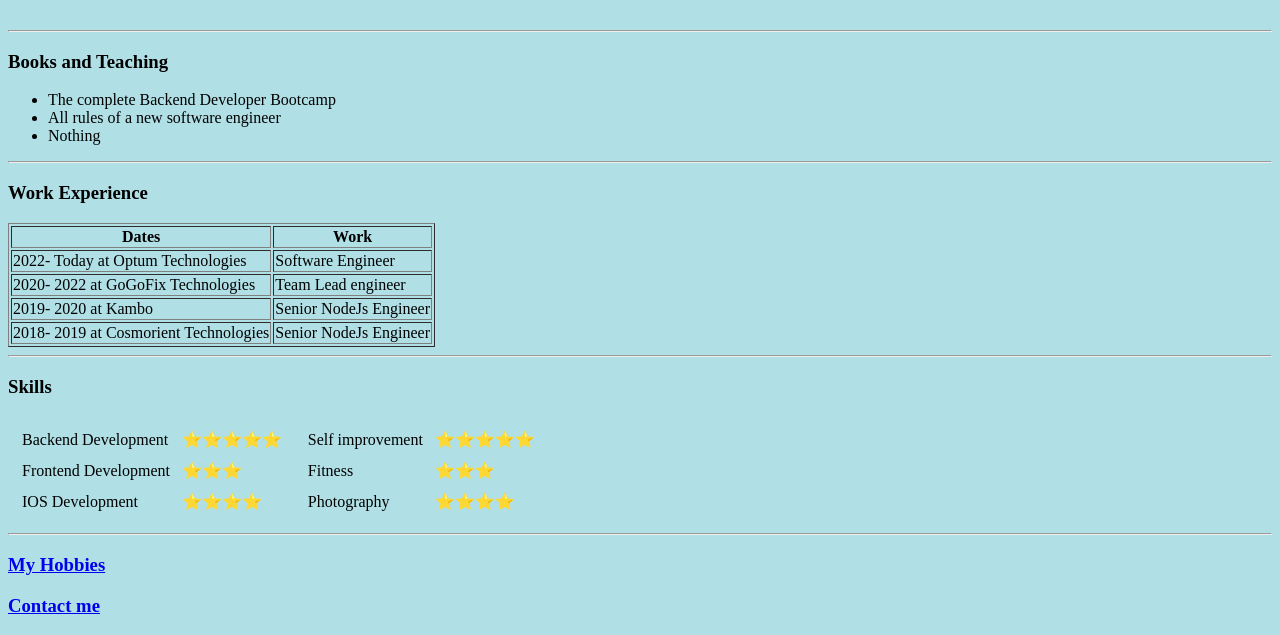
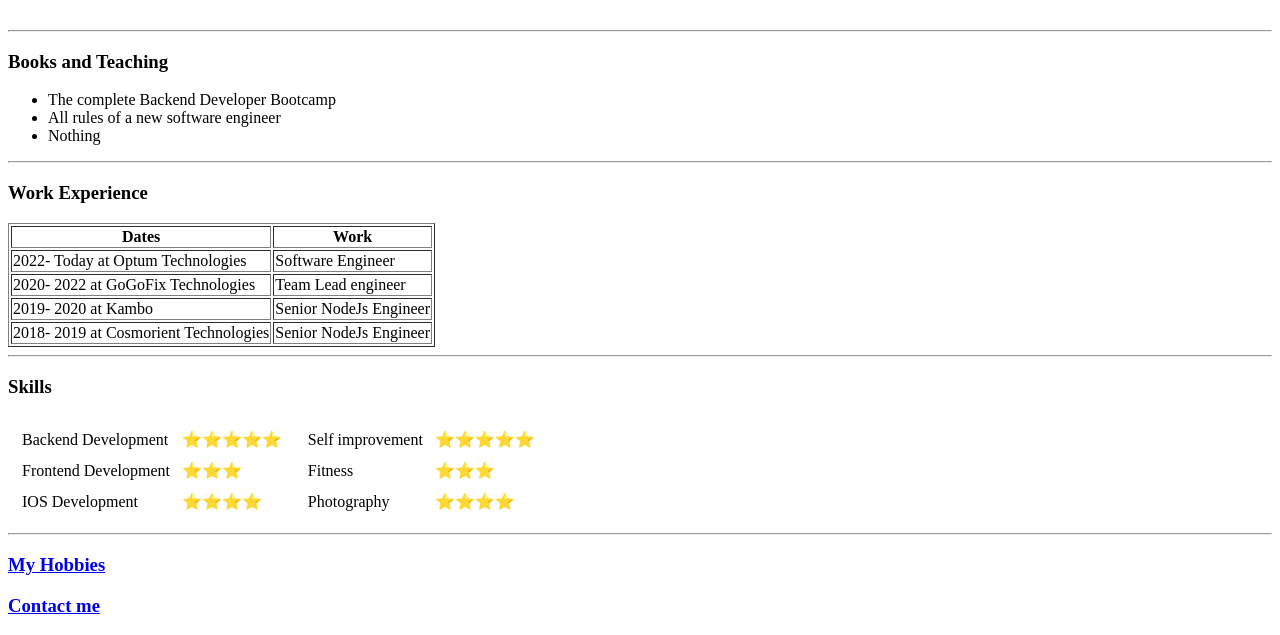
Before and after one commit to ucapistranmtz/cv, a website: page index.html in a window 1280 px wide. Shown: the part 182-817 px from the top of the page. Drawn offline with Linux system fonts and the light colour scheme.

Commit message:
fix color

```diff
--- a/index.html
+++ b/index.html
@@ -22,7 +22,7 @@
   <meta property="oge:image:type" content="image/jpg">
 </head>
 
-<body style="background-color: powderblue" ;>
+<body>
   <!--[if lt IE 7]>
       <p class="browsehappy">You are using an <strong>outdated</strong> browser. Please <a href="#">upgrade your browser</a> to improve your experience.</p>
     <![endif]-->
```
Also changed, not shown: images/COLOR_POP-removebg-preview.png (added), images/Falls-Park-2.jpeg (added), images/circleProfile-removebg-preview.png (added), images/profile.jpeg (added), images/profile_61.jpeg (added), images/progileNoBackGround.jpg (added), 2 other files.
